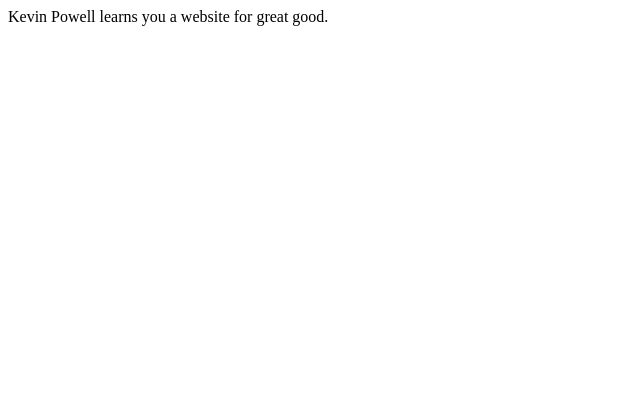
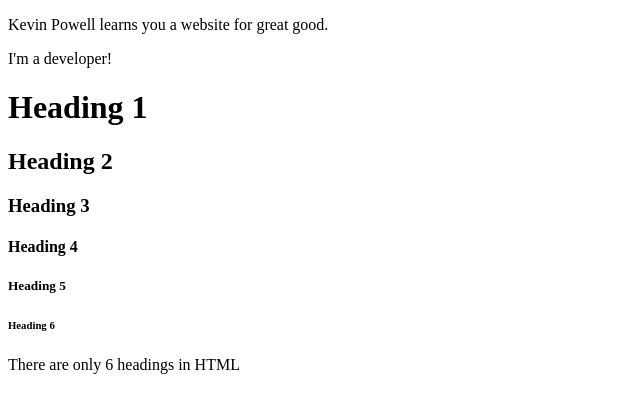
Before and after one commit to israelbyrd/git_test, a plain HTML site: page kevin_powell_first_webpage/index.html in a window 1280 px wide. Shown: the whole page, without its empty margins (0-640 px from the left). Drawn offline with Linux system fonts and the light colour scheme.

Commit message:
Kevin Powell part 2 paragraphs and headings

```diff
--- a/kevin_powell_first_webpage/index.html
+++ b/kevin_powell_first_webpage/index.html
@@ -1,6 +1,6 @@
 <!-- example from Kevin Powell youtube video -->
-<!-- HTML CSS for beginners part 2: building your first webpage -->
-<!-- https://www.youtube.com/watch?v=V8UAEoOvqFg&list=PL4-IK0AVhVjM0xE0K2uZRvsM7LkIhsPT-&t=93s -->
+<!-- HTML CSS for beginners part 3: paragraphs and headings -->
+<!-- https://www.youtube.com/watch?v=yqcd-XkxZNM&list=PL4-IK0AVhVjM0xE0K2uZRvsM7LkIhsPT-&index=4 -->
 <!DOCTYPE html>
 <html lang="en">
   <head>
@@ -8,6 +8,14 @@
     <title>Kevin Powell learns me a website</title>
   </head>
   <body>
-    Kevin Powell learns you a website for great good.
+    <p>Kevin Powell learns you a website for great good.</p>
+    <p>I'm a developer!</p>
+    <h1>Heading 1</h1>
+    <h2>Heading 2</h2>
+    <h3>Heading 3</h3>
+    <h4>Heading 4</h4>
+    <h5>Heading 5</h5>
+    <h6>Heading 6</h6>
+    <p> There are only 6 headings in HTML </p>
   </body>
 </html>
```
